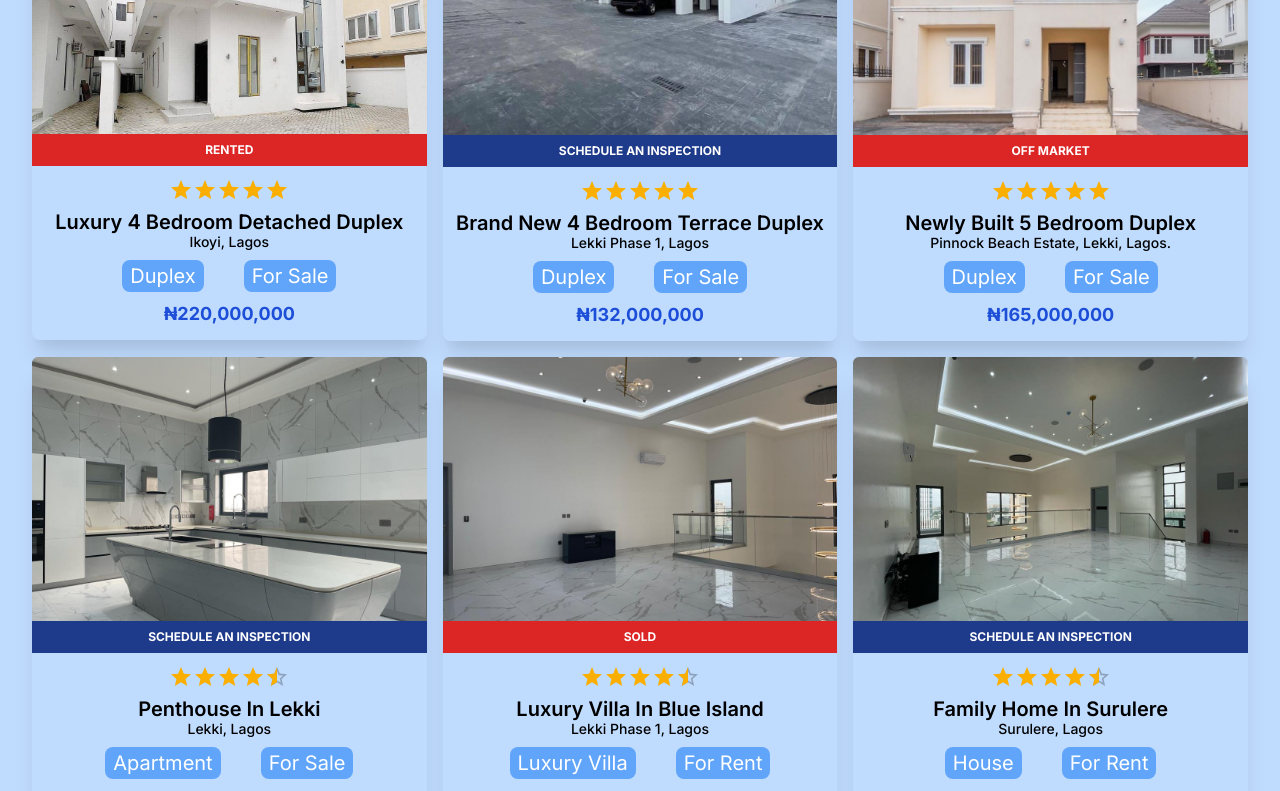
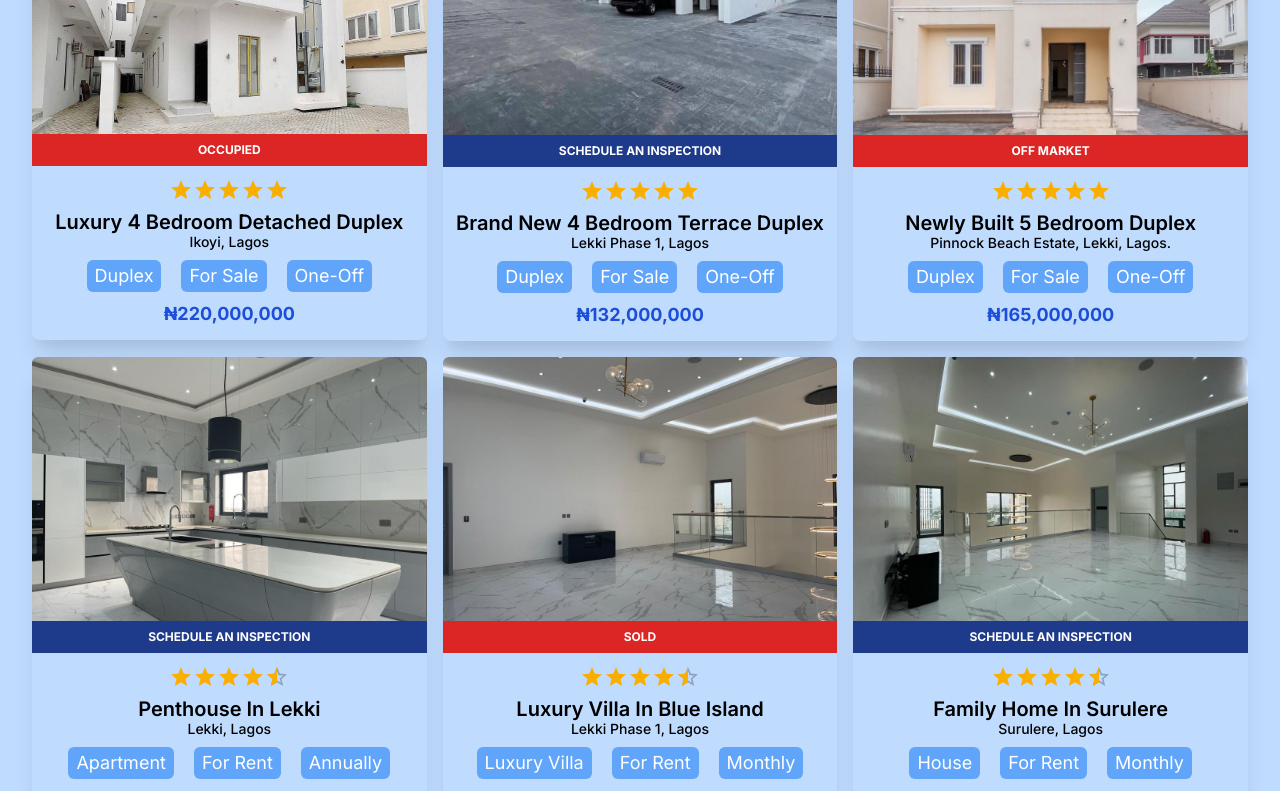
Before and after one commit to luap-trams/june_Final_capstone, a Next.js app: page /prop in a window 1280 px wide. Shown: the part 420-1211 px from the top of the page. Built offline with nearby package versions, Linux system fonts and the light colour scheme.

Commit message:
feat: search by location (state)

```diff
--- a/src/app/components/Header.jsx
+++ b/src/app/components/Header.jsx
@@ -2,7 +2,7 @@ import React from 'react'
 
 export default function Header() {
   return (
-    <div className='h-10 w-full bg-black text-white sticky top-0 z-10'>
+    <div className='h-10 w-full bg-black text-white sticky top-0 z-10 drop-shadow-2xl'>
       <p className='text-center pt-2 uppercase hidden'>smartoptions property solutions limited</p>
 
     </div>
--- a/src/app/components/PropertyCard.jsx
+++ b/src/app/components/PropertyCard.jsx
@@ -4,24 +4,29 @@ import { Rating } from '@mui/material';
 
 import { properties } from '../data';
 
-export default function PropertyCard({ rating, title, type, description, category, price, location, status }) {
+export default function PropertyCard({ rating, title, type, description, category, price, location, status,paymentfrequency, state }) {
 
     const isAvailable = properties.find(prop => prop.status === status)?.status === "available";
     // const isAvailable = status === "available";
 
   return (
     // Images Displayed in Flex-cols-3 for the Property List Page where you can perform search function
-    <div className='flex flex-col items-center '>
+    <div className='flex flex-col items-center capitalize'>
       <div className='group items-center relative'>
 
-      {/* <p className={`property-status absolute font-bold text-1xl uppercase ${isAvailable ? 'text-green-500' : 'text-red-500'} text-center rounded-lg`}>{status}</p> */}
       <a href='https://api.whatsapp.com/send?phone=2348020817992&text=Hello,%0A%0AI%27d%20love%20to%20view%20this%20property.%20When%20would%20be%20a%20good%20time%20to%20arrange%20a%20visit?' target="_blank">
       <p className={`property-status font-bold text-xs uppercase absolute  w-full ${isAvailable ? 'text-white bottom-0 bg-blue-900 group-hover:bg-green-600' : 'text-white bottom-0 bg-red-600'} text-center p-2`}>
-
-
         {isAvailable ? "schedule an inspection" : status }
       </p>
         </a>
+
+
+      {/* <p className={`property-status font-bold text-xs uppercase absolute m-auto ${isAvailable ? 'text-white bottom-0 bg-blue-900 group-hover:bg-green-600' : 'text-white bottom-0 bg-red-600 bg-opacity-50 w-4/5'} text-center p-2`}><a href='https://api.whatsapp.com/send?phone=2348020817992&text=Hello,%0A%0AI%27d%20love%20to%20view%20this%20property.%20When%20would%20be%20a%20good%20time%20to%20arrange%20a%20visit?' target="_blank">
+        {isAvailable ? "schedule an inspection" : status } </a>
+      </p> */}
+
+
+
      {/* All images */}
       <Image src={`/images/${title.split(' ').join('')}.jpeg`} alt={title} width={'400'} height={'400'} className='rounded-t-md'/>
       </div>
@@ -34,9 +39,10 @@ export default function PropertyCard({ rating, title, type, description, categor
 
       <h1 className='text-lg md:text-xl font-semibold -mt-3'>{title}</h1>
       <h2 className='text-xs md:text-sm font-medium -mt-1'>{location}</h2>
-      <div className='flex flex-row justify-center gap-10 mt-2 text-white'>
-      <p className='text-base md:text-xl bg-blue-400 p-0.5 px-2 rounded-lg'>{category}</p>
-      <p className='text-base md:text-xl bg-blue-400 p-0.5 px-2 rounded-lg'>{type}</p>
+      <div className='flex flex-row justify-center text-base md:text-lg gap-5 mt-2 text-white'>
+      <p className='bg-blue-400 p-0.5 px-2 rounded-md '>{category}</p>
+      <p className='bg-blue-400 p-0.5 px-2 rounded-md'>{type}</p>
+      <p className='bg-blue-400 p-0.5 px-2 rounded-md '>{paymentfrequency}</p>
       </div>
       <p className='text-gray-700 mt-2'>{description}</p>
       <p className='text-lg font-bold text-blue-700 mb-3'>{price}</p>
--- a/src/app/components/PropertyLists.jsx
+++ b/src/app/components/PropertyLists.jsx
@@ -17,7 +17,8 @@ export default function PropertyLists() {
             rating={card.rating}
             location={card.location}
             category={card.category}
-            status={card.status}/>
+            status={card.status}
+            paymentfrequency={card.paymentfrequency}/>
             </Link>
         </section>
     )).slice(0,3)
--- a/src/app/data.js
+++ b/src/app/data.js
@@ -7,8 +7,10 @@ export const properties = [
     category: "Duplex",
     type: "For Sale",
     location: "Ikoyi, Lagos",
+    state: "Lagos",
+    paymentfrequency: "one-off",
     price: '₦220,000,000', // In Naira
-    status: "rented",
+    status: "occupied",
     rating: 5,
     features: [
       "Fitted Kitchen with accessories",
@@ -27,6 +29,8 @@ export const properties = [
     category: "Duplex",
     type: "For Sale",
     location: "Lekki Phase 1, Lagos",
+    state: "Lagos",
+    paymentfrequency: "one-off",
     price: '₦132,000,000',
     status: "available",
     rating: 4.9,
@@ -45,7 +49,10 @@ export const properties = [
     description: "Discover this stunningly finished 5-bedroom detached duplex nestled in the prestigious Pinnock Beach Estate, Lekki, Lagos. Featuring spacious living areas, a fully equipped kitchen, en-suite bedrooms with walk-in closets, and premium bathrooms, this home offers luxurious comfort and style.",
     category: "Duplex",
     type: "For Sale",
+    tenure: "one off",
     location: "Pinnock Beach Estate, Lekki, Lagos.",
+    state: "Lagos",
+    paymentfrequency: "one-off",
     price: '₦165,000,000',
     status: "off market",
     rating: 4.9,
@@ -63,8 +70,10 @@ export const properties = [
     images:["/images/CommercialSpaceInIkeja.jpeg","/images/DetachedHouseInGbagada.jpeg","/images/PenthouseInLekki.jpeg"],
     description: "This exquisite penthouse offers an unparalleled living experience in one of Lagos' most prestigious neighborhoods. Nestled within a secure gated community, the property boasts stunning panoramic views of the city and ocean.",
     category: "Apartment",
-    type: "For Sale",
+    type: "For Rent",
     location: "Lekki, Lagos",
+    state: "Lagos",
+    paymentfrequency: "annually",
     price: '₦30,000,000', // In Naira
     status: "available",
     rating: 4.5,
@@ -77,6 +86,8 @@ export const properties = [
     category: "Luxury Villa",
     type: "For Rent",
     location: "Lekki Phase 1, Lagos",
+    state: "Lagos",
+    paymentfrequency: "monthly",
     price: '₦1,500,000', // Monthly rent
     status: "sold",
     rating: 4.5,
@@ -94,6 +105,8 @@ export const properties = [
     category: "House",
     type: "For Rent",
     location: "Surulere, Lagos",
+    state: "Lagos",
+    paymentfrequency: "monthly",
     price: '₦250,000', // Monthly rent
     status: "available",
     rating: 4.5,
@@ -106,6 +119,8 @@ export const properties = [
       category: "Apartment",
       type: "For Sale",
       location: "Lekki Phase 1, Lagos",
+      state: "Lagos",
+      paymentfrequency: "one-off",
       price: '₦165,000,000',
       status: "available",
       rating: 4.8,
@@ -126,6 +141,8 @@ export const properties = [
         category: "Duplex",
         type: "For Sale",
         location: "Osapa London, Lekki, Lagos",
+        state: "Lagos",
+        paymentfrequency: "one-off",
         price: '₦395,000,000',
         status: "available",
         rating: 5,
@@ -146,6 +163,8 @@ export const properties = [
           category: "Duplex",
           type: "For Rent",
           location: "Ikate Lekki, Lagos",
+          state: "Lagos",
+        paymentfrequency: "annually",
           price: '₦9,000,000',
           status: "available",
           rating: 5,
@@ -168,6 +187,8 @@ export const properties = [
     category: "Office",
     type: "For Sale",
     location: "Ikeja GRA, Lagos",
+    state: "Lagos",
+        paymentfrequency: "one-off",
     price: '₦600,000,000',
     status: "available",
     rating: 4.5
@@ -179,6 +200,8 @@ export const properties = [
     category: "Apartment",
     type: "For Rent",
     location: "Shomolu, Lagos",
+    state: "Lagos",
+        paymentfrequency: "monthly",
     price: '₦120,000', // Monthly rent
     status: "available",
     rating: 5.5
@@ -190,6 +213,8 @@ export const properties = [
     category: "Land",
     type: "For Sale",
     location: "Ajah, Lagos",
+    state: "Lagos",
+        paymentfrequency: "one-off",
     price: '₦70,000,000',
     status: "available",
     rating: 3.5
@@ -201,6 +226,8 @@ export const properties = [
     category: "Commercial",
     type: "For Rent",
     location: "Alaba International, Lagos",
+    state: "Lagos",
+        paymentfrequency: "monthly",
     price: '₦200,000', // Monthly rent
     status: "available",
     rating: 4.5
@@ -212,6 +239,8 @@ export const properties = [
     category: "House",
     type: "For Sale",
     location: "Gbagada, Lagos",
+    state: "Lagos",
+        paymentfrequency: "one-off",
     price: '₦250,000,000',
     status: "available",
     rating: 4.5
@@ -223,6 +252,8 @@ export const properties = [
     category: "Apartment",
     type: "For Rent",
     location: "Ogudu, Lagos",
+    state: "Lagos",
+        paymentfrequency: "monthly",
     price: '₦100,000', // Monthly rent
     status: "available",
     rating: 4.5
@@ -234,6 +265,8 @@ export const properties = [
     category: "House",
     type: "For Sale",
     location: "Banana Island, Lagos",
+    state: "Lagos",
+        paymentfrequency: "one-off",
     price: '₦5,000,000,000',
     status: "available",
     rating: 5
@@ -242,9 +275,11 @@ export const properties = [
     title: "Luxury Villa In Banana Island",
     // images:["/ab012.jpeg", "/ab012.jpeg", "/ab012.jpeg"],
     description: "Well-equipped office space with ample natural light and secure parking.",
-    category: "Office",
+    category: "Villa",
     type: "For Rent",
     location: "Lekki Phase 1, Lagos",
+    state: "Lagos",
+        paymentfrequency: "monthly",
     price: '₦1,000,000', // Monthly rent
     status: "available",
     rating: 4.5
@@ -256,6 +291,8 @@ export const properties = [
     category: "Apartment",
     type: "For Sale",
     location: "Ikoyi, Lagos",
+    state: "Lagos",
+        paymentfrequency: "one-off",
     price: '₦4,000,000,000',
     status: "sold",
     rating: 4.1
@@ -267,8 +304,10 @@ export const properties = [
     category: "House",
     type: "For Rent",
     location: "Surulere, Lagos",
+    state: "Lagos",
+        paymentfrequency: "monthly",
     price: '₦250,000', // Monthly rent
-    status: "sold",
+    status: "unavailable",
     rating: 4.5
   },
   {
@@ -278,6 +317,8 @@ export const properties = [
     category: "Office",
     type: "For Sale",
     location: "Ikeja GRA, Lagos",
+    state: "Lagos",
+        paymentfrequency: "one-off",
     price: '₦600,000,000',
     status: "available",
     rating: 4.5
@@ -288,8 +329,11 @@ export const properties = [
     description: "Compact and affordable studio apartment for young professionals or students.",
     category: "Apartment",
     type: "For Rent",
+    location: "Onikoyi, Yaba",
+    state: "Lagos",
+        paymentfrequency: "monthly",
     price: '₦120,000', // Monthly rent
-    status: "sold",
+    status: "unavailable",
     rating: 4.2
   },
   {
@@ -299,6 +343,8 @@ export const properties = [
     category: "Land",
     type: "For Sale",
     location: "Ajah, Lagos",
+    state: "Lagos",
+        paymentfrequency: "one-off",
     price: '₦70,000,000',
     status: "available",
     rating: 4.5
--- a/src/app/prop/[slug]/page.jsx
+++ b/src/app/prop/[slug]/page.jsx
@@ -35,6 +35,7 @@ export default function PropDetails({params}) {
     location={card.location}
     category={card.category}
     status={card.status}
+    paymentfrequency={card.paymentfrequency}
     price={card.price}/>
 
   </Link>);
--- a/src/app/prop/page.jsx
+++ b/src/app/prop/page.jsx
@@ -31,6 +31,7 @@ export default function PropertyPage() {
         type={card.type}
         price={card.price}
         rating={card.rating}
+        paymentfrequency={card.paymentfrequency}
         status={card.status}/>
       </Link>
     </section>
```
